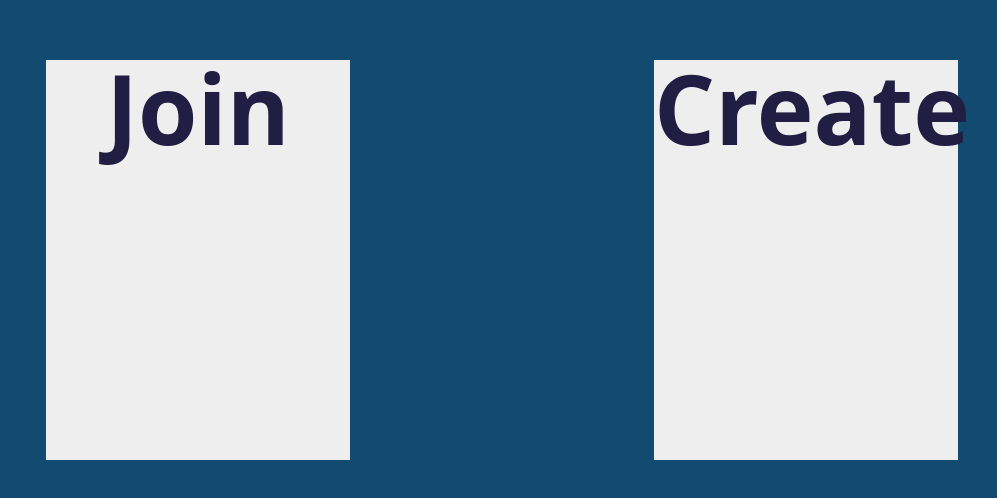
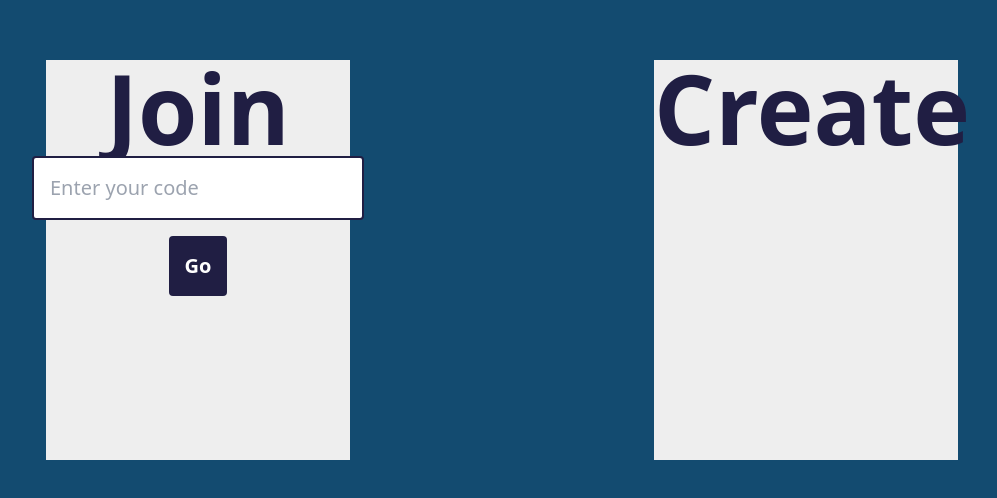
Before and after one commit to Colin-Harwood/Real-Time-Chat, a React (Vite) app in the folder live-time-chat/: page / in a window 1280 px wide. Shown: the part 172-670 px from the top of the page, without its empty margins (138-1135 px from the left). Built offline with nearby package versions, Linux system fonts and the light colour scheme.

Commit message:
Updated home

```diff
--- a/live-time-chat/src/pages/Home.jsx
+++ b/live-time-chat/src/pages/Home.jsx
@@ -1,13 +1,39 @@
-import React from 'react'
+import React, { useState } from 'react';
 import './Home.css'
+import { useNavigate } from 'react-router-dom';
 
 const Home = () => {
+
+  const [code, setCode] = useState('');
+
+  const handleSubmit = (e) => {
+    e.preventDefault();
+    if (code.trim()) {
+      navigate(`/${code}`); // Navigate to the entered code route
+    }
+  };
+
   return (
     <>
     <div class="w-100 h-screen flex justify-center items-center grid grid-cols-2">
       <div class="flex items-center justify-center h-full">
         <div class="h-1/2 w-1/2 bg-cream text-center">
           <h1 class="text-8xl font-bold text-purple">Join</h1>
+          <form onSubmit={handleSubmit} className="flex flex-col items-center">
+            <input
+              type="text"
+              value={code}
+              onChange={(e) => setCode(e.target.value)}
+              className="p-4 text-xl border-2 border-purple rounded mb-4"
+              placeholder="Enter your code"
+            />
+            <button
+              type="submit"
+              className="bg-purple text-white p-4 rounded text-xl font-bold hover:bg-darkPurple transition"
+            >
+              Go
+            </button>
+          </form>
         </div>
       </div>
       <div class="flex items-center justify-center h-full">
```
